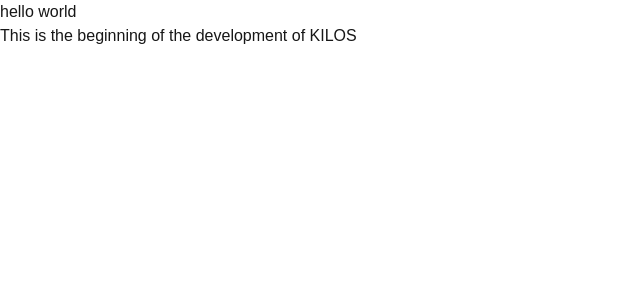
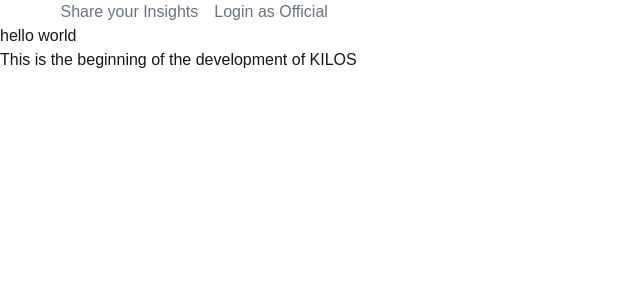
Before and after one commit to snowP26/KILOS-Capstone, a Next.js app: page / in a window 1280 px wide. Shown: the top 300 px of the page, without its empty margins (0-640 px from the left). Built offline with nearby package versions, Linux system fonts and the light colour scheme.

Commit message:
chore: begin nav bar design

```diff
--- /dev/null
+++ b/src/app/components/nav_user.tsx
@@ -0,0 +1,37 @@
+"use client";
+
+import Link from "next/link";
+import { usePathname } from "next/navigation";
+
+export const UserNav = () => {
+    const pathname = usePathname();
+
+    return (
+        <div className="text-center w-auto h-[116px] space-x-18 bg-[#021024] content-center text-2xl">
+            <Link href='/' className="font-extrabold text-[#C1E8FF] self-baseline">
+                KILOS
+            </Link>
+            <Link href='/' className={pathname === '/s' ? 'p-4 bg-white text-black ' : ''}>
+                Home
+            </Link>
+            <Link href='/' className="p-4 bg-white text-[#052659] rounded-md font-bold">
+                Projects
+            </Link>
+            <Link href='/' className="text-white">
+                Ordinances
+            </Link>
+            <Link href='/'>
+                Announcement
+            </Link>
+            <Link href='/'>
+                Facebook Page
+            </Link>
+            <Link href='/'>
+                Commuinity Feedback
+            </Link>
+            <Link href='/'>
+                Log Out
+            </Link>
+        </div>
+    )
+}
--- /dev/null
+++ b/src/app/components/navigation_comm.tsx
@@ -0,0 +1,23 @@
+"use client";
+
+import Link from "next/link";
+import { usePathname } from "next/navigation";
+
+
+export const ComNav = () => {
+    const pathname = usePathname();
+
+    return(
+        <nav>
+            <Link href='/' className={pathname === "/" ? "mr-4 text-white font-bold" : "mr-4 text-gray-500"}>
+                Home
+            </Link>
+            <Link href='/feedback' className={pathname === "/feedback" ? "mr-4 text-white font-bold" : "mr-4 text-gray-500"}>
+                Share your Insights
+            </Link>
+            <Link href='/login' className={pathname === "/login" ? "mr-4 text-white font-bold" : "mr-4 text-gray-500"}>
+                Login as Official
+            </Link>
+        </nav>
+    )
+}
--- a/src/app/page.tsx
+++ b/src/app/page.tsx
@@ -1,8 +1,10 @@
-
+import { ComNav } from "./components/navigation_comm";
+import { UserNav } from "./components/nav_user";
 
 export default function Home() {
   return (
     <div>
+      <ComNav />
       <h1>hello world</h1>
       <p>This is the beginning of the development of KILOS</p>
     </div>
```
Also changed, not shown: src/app/components/nav_admin.tsx (added).
